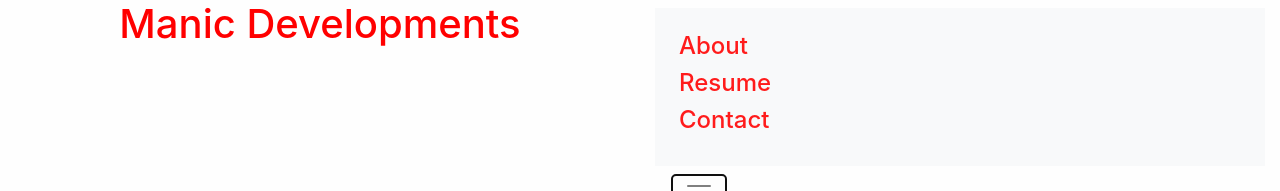
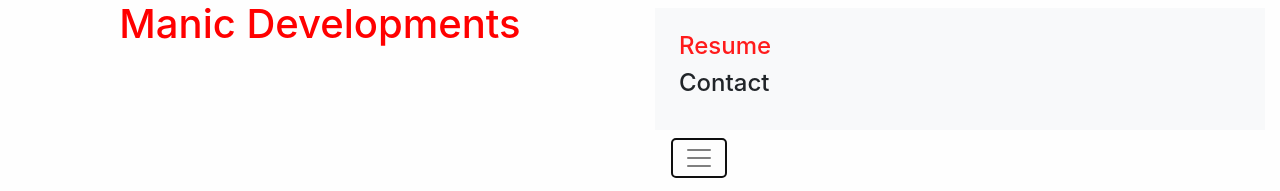
Before and after one commit to mikeyhavoc/bootstrap-form, a website with bundled scripts: page src/index.html in a window 1280 px wide. Both pictures are taken after a click on the button "Toggle navigation". Shown: the top 191 px of the page. Built offline with nearby package versions, Linux system fonts and the light colour scheme; a web font is replaced by a local one.

Commit message:
disabled contact for now.

```diff
--- a/src/index.html
+++ b/src/index.html
@@ -26,13 +26,10 @@
                     <div class="collapse" id="navbarToggleExternalContent">
                         <div class="bg-light p-4">
                             <h4 class="text-primary">
-                                <a href="./html/about.html">About</a>
-                            </h4>
-                            <h4 class="text-primary">
                                 <a href="./html/resume.html">Resume</a>
                             </h4>
-                            <h4 class="text-primary">
-                                <a href="./html/contact.html">Contact</a>
+                            <h4 class="disabled">
+                                Contact
                             </h4>
                         </div>
                     </div>
```
